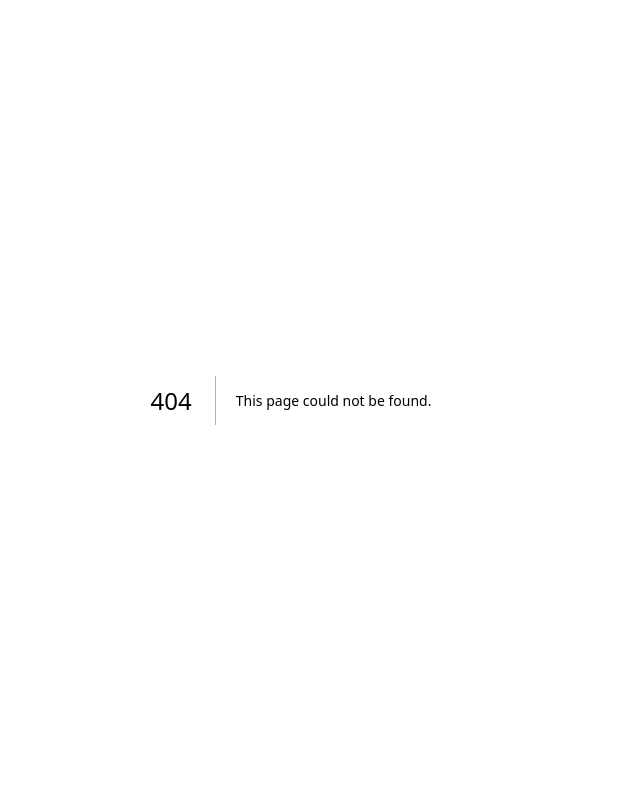
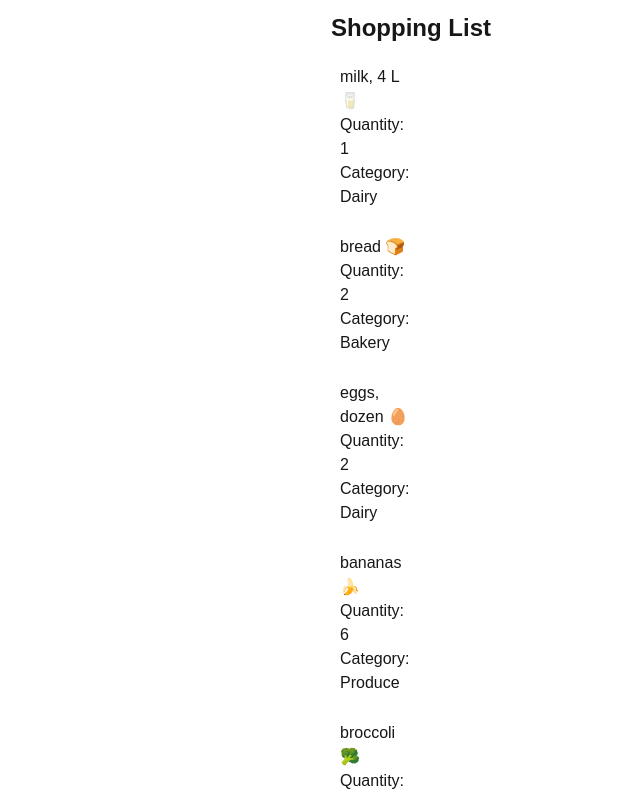
Before and after one commit to usman1736/cprg306-assignments, a Next.js app: page /week-6 in a window 1280 px wide. Before the commit this address had no page. Shown: the top 796 px of the page, without its empty margins (349-989 px from the left). Built offline with nearby package versions, Linux system fonts and the light colour scheme.

Commit message:
initial setup for week 6

```diff
--- a/app/page.js
+++ b/app/page.js
@@ -18,7 +18,11 @@ export default function Home() {
         </strong>{" "}
         →{" "}
         <strong>
-          <Link href={"/week-5"}>Week 5</Link>
+          <Link href={"/week-5"}>Week 5</Link>{" "}
+        </strong>
+        →{" "}
+        <strong>
+          <Link href={"/week-6"}>Week 6</Link>
         </strong>
       </p>
     </main>
--- /dev/null
+++ b/app/week-6/item-list.js
@@ -0,0 +1,83 @@
+import Item from "./item.js";
+
+export default function ItemList() {
+  const items = [
+    {
+      name: "milk, 4 L 🥛",
+      quantity: 1,
+      category: "dairy",
+    },
+    {
+      name: "bread 🍞",
+      quantity: 2,
+      category: "bakery",
+    },
+
+    {
+      name: "eggs, dozen 🥚",
+      quantity: 2,
+      category: "dairy",
+    },
+
+    {
+      name: "bananas 🍌",
+      quantity: 6,
+      category: "produce",
+    },
+
+    {
+      name: "broccoli 🥦",
+      quantity: 3,
+      category: "produce",
+    },
+
+    {
+      name: "chicken breasts, 1 kg 🍗",
+      quantity: 1,
+      category: "meat",
+    },
+
+    {
+      name: "pasta sauce 🍝",
+      quantity: 3,
+      category: "canned goods",
+    },
+
+    {
+      name: "spaghetti, 454 g 🍝",
+      quantity: 2,
+      category: "dry goods",
+    },
+
+    {
+      name: "toilet paper, 12 pack 🧻",
+      quantity: 1,
+      category: "household",
+    },
+
+    {
+      name: "paper towels, 6 pack",
+      quantity: 1,
+      category: "household",
+    },
+
+    {
+      name: "dish soap 🍽️",
+      quantity: 1,
+      category: "household",
+    },
+
+    {
+      name: "hand soap 🧼",
+      quantity: 4,
+      category: "household",
+    },
+  ];
+  return (
+    <div>
+      {items.map((item) => (
+        <Item key={item.name} {...item} />
+      ))}
+    </div>
+  );
+}
--- /dev/null
+++ b/app/week-6/item.js
@@ -0,0 +1,11 @@
+export default function Item({ name, quantity, category }) {
+  return (
+    <div className="flex border-1 border-white mb-2 mr-170 ml-170 p-2 rounded-sm">
+      <ul>
+        <li>{name}</li>
+        <li className="capitalize">Quantity: {quantity}</li>
+        <li className="capitalize">Category: {category}</li>
+      </ul>
+    </div>
+  );
+}
--- /dev/null
+++ b/app/week-6/items.json
@@ -0,0 +1,74 @@
+[
+  {
+    "id": "1h2GJKH12gkHG31h1H",
+    "name": "milk, 4 L 🥛",
+    "quantity": 1,
+    "category": "dairy"
+  },
+  {
+    "id": "2KJH3k2j3H1k2J3K1H",
+    "name": "bread 🍞",
+    "quantity": 2,
+    "category": "bakery"
+  },
+  {
+    "id": "3h2KJH3k2j3H1k2J3",
+    "name": "eggs, dozen 🥚",
+    "quantity": 2,
+    "category": "dairy"
+  },
+  {
+    "id": "4k2J3K1H2GJKH12gk",
+    "name": "bananas 🍌",
+    "quantity": 6,
+    "category": "produce"
+  },
+  {
+    "id": "5H1h1H2KJH3k2j3H",
+    "name": "broccoli 🥦",
+    "quantity": 3,
+    "category": "produce"
+  },
+  {
+    "id": "6H1k2J3K1H2GJKH1",
+    "name": "chicken breasts, 1 kg 🍗",
+    "quantity": 1,
+    "category": "meat"
+  },
+  {
+    "id": "7gkHG31h1H2KJH3k",
+    "name": "pasta sauce 🍝",
+    "quantity": 3,
+    "category": "canned goods"
+  },
+  {
+    "id": "8j3H1k2J3K1H2GJK",
+    "name": "spaghetti, 454 g 🍝",
+    "quantity": 2,
+    "category": "dry goods"
+  },
+  {
+    "id": "9H12gkHG31h1H2KJ",
+    "name": "toilet paper, 12 pack 🧻",
+    "quantity": 1,
+    "category": "household"
+  },
+  {
+    "id": "10H3k2j3H1k2J3K1",
+    "name": "paper towels, 6 pack",
+    "quantity": 1,
+    "category": "household"
+  },
+  {
+    "id": "11k2J3K1H2GJKH12",
+    "name": "dish soap 🍽️",
+    "quantity": 1,
+    "category": "household"
+  },
+  {
+    "id": "12GJKH12gkHG31h1",
+    "name": "hand soap 🧼",
+    "quantity": 4,
+    "category": "household"
+  }
+]
--- /dev/null
+++ b/app/week-6/page.js
@@ -0,0 +1,14 @@
+import ItemList from "./item-list";
+
+export default function Page() {
+  return (
+    <main>
+      <header className="flex ml-170 ">
+        <h1 className="text-2xl font-bold my-3">Shopping List</h1>
+      </header>
+      <div>
+        <ItemList />
+      </div>
+    </main>
+  );
+}
```
